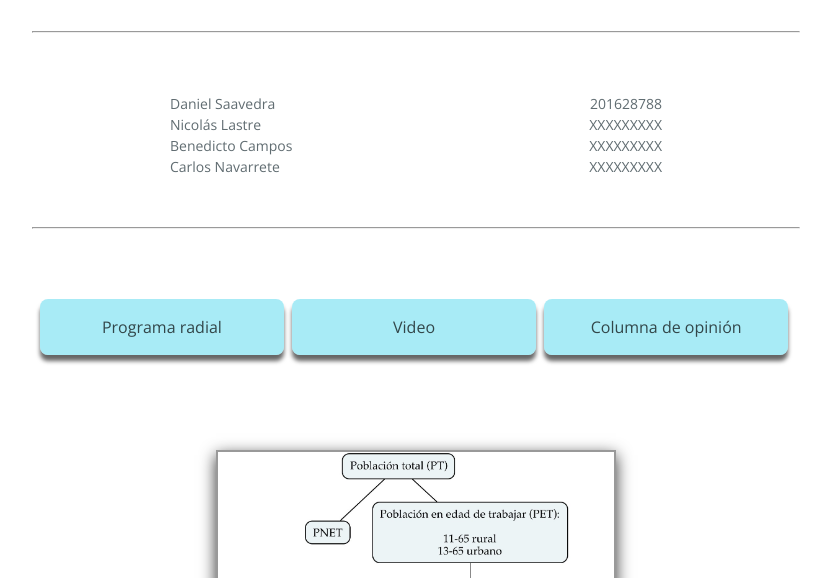
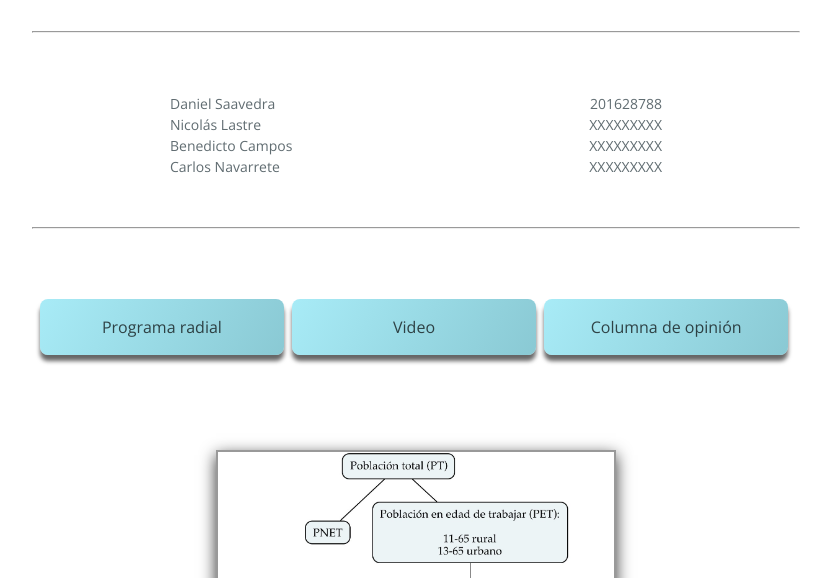
Before and after one commit to dsaavedr/CyD, a plain HTML site: page index2.html in a window 1280 px wide. Shown: the part 222-800 px from the top of the page, without its empty margins (224-1055 px from the left). Drawn offline with nearby package versions, Linux system fonts and the light colour scheme.

Commit message:
Cambio de colores de los botones

```diff
--- a/stylesheets/stylesheet2.css
+++ b/stylesheets/stylesheet2.css
@@ -111,7 +111,8 @@ hr.menu {
 }
 
 .link:link, .link:visited {
-	background-color: rgba(110,222,241,.6);
+	/*background-color: rgba(110,222,241,.6);*/
+	background-image: linear-gradient(120deg, rgba(110,222,241,.6), rgba(88,178,193,.7));
 	display: block;
 	float: left;
 	padding: 1em;
```
